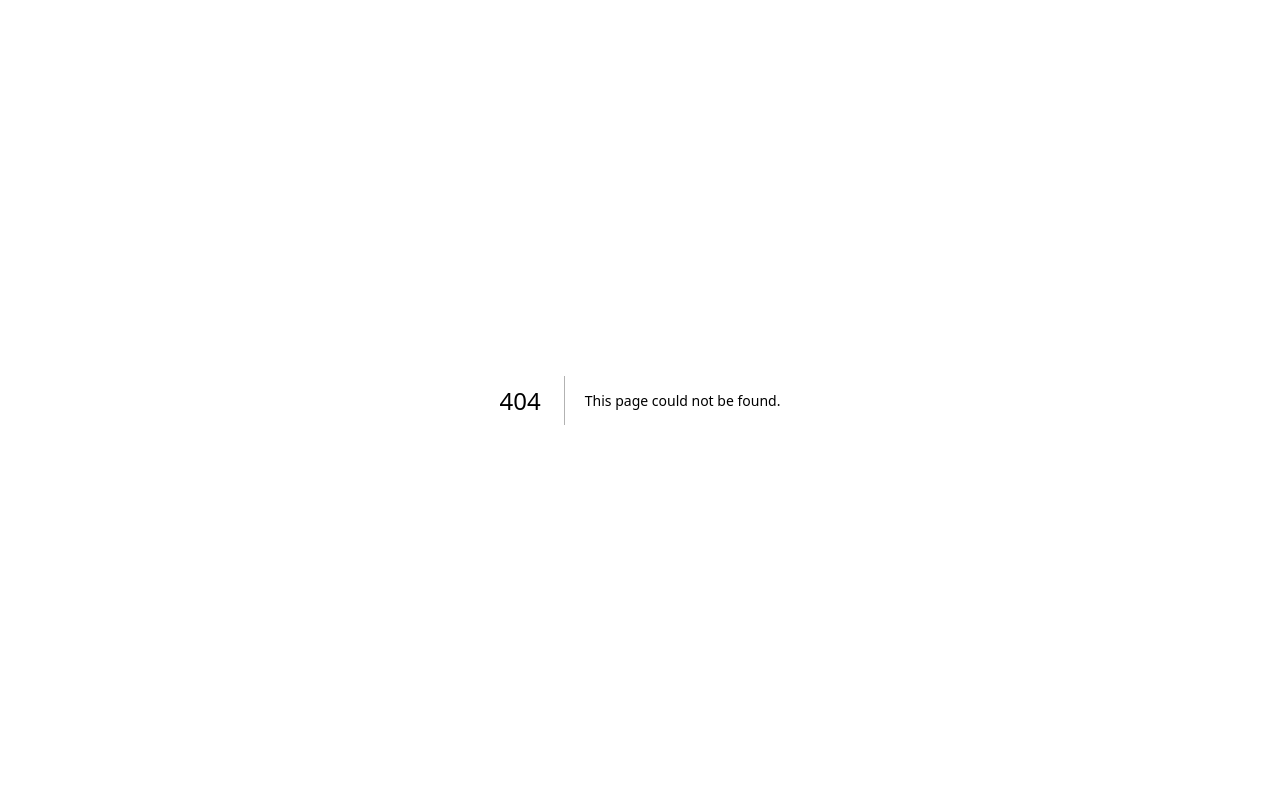
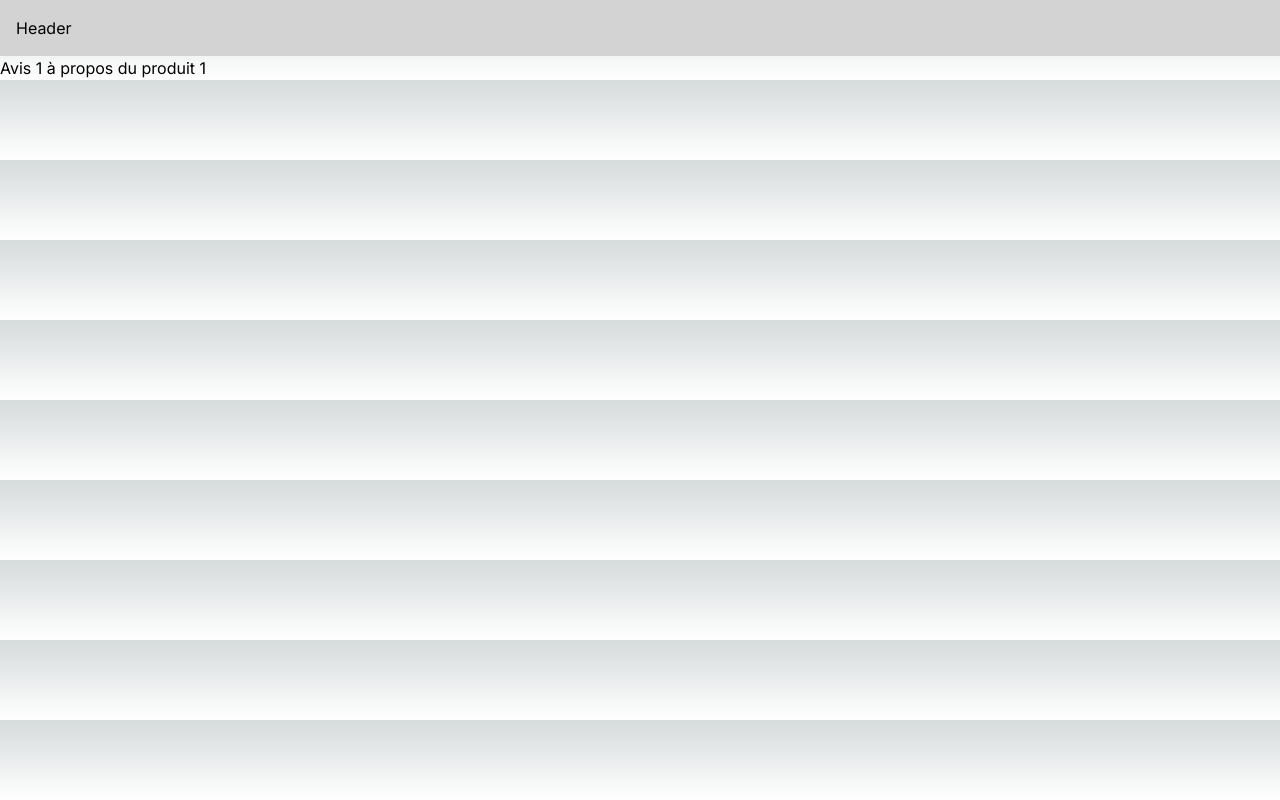
Before and after one commit to aaidoudi91/L2Q1, a Next.js app: page /buy/products/1/reviews/1 in a window 1280 px wide. Before the commit this address had no page. Built offline with nearby package versions, Linux system fonts and the light colour scheme.

Commit message:
architecture

```diff
--- /dev/null
+++ b/src/app/(auth)/login/page.tsx
@@ -0,0 +1,3 @@
+export default function Login(){
+    return <h1>Se connecter</h1>
+}
--- /dev/null
+++ b/src/app/(auth)/register/page.tsx
@@ -0,0 +1,3 @@
+export default function Register(){
+    return <h1>Créer un compte</h1>
+}
--- /dev/null
+++ b/src/app/about/page.tsx
@@ -0,0 +1,3 @@
+export default function About(){
+    return <h1>À Propos</h1>
+}
--- /dev/null
+++ b/src/app/account/page.tsx
@@ -0,0 +1,3 @@
+export default function Account(){
+    return <h1>Votre compte</h1>
+}
--- /dev/null
+++ b/src/app/buy/products/[productsId]/page.tsx
@@ -0,0 +1,7 @@
+export default function ProductDetails({params} : {
+    params : {
+        productsId : string
+    }
+}) {
+    return <h1>Détails à propos du produit {params.productsId}</h1>;
+}
--- /dev/null
+++ b/src/app/buy/products/[productsId]/reviews/[reviewsId]/page.tsx
@@ -0,0 +1,8 @@
+export default function ProductDetails({params} : { //fonction react prend un objet en argument avec une propriété params
+    params : {                                      //cette propriété est elle-même un objet avec deux propriétés productsId et reviewsId
+        productsId : string                         //celles-ci sont utilisés pour personnaliser le contenu affiché en fonction du produit / avis séléctionné
+        reviewsId : string
+    }
+}) {
+    return <h1>Avis {params.reviewsId} à propos du produit {params.productsId}</h1>;
+}
--- /dev/null
+++ b/src/app/buy/products/page.tsx
@@ -0,0 +1,10 @@
+export default function Product(){
+    return (
+        <>
+            <h1>Produits</h1>
+            <h2>Produit 1</h2>
+            <h2>Produit 2</h2>
+            <h2>Produit 3</h2>
+        </>
+    )
+}
--- /dev/null
+++ b/src/app/contact/page.tsx
@@ -0,0 +1,3 @@
+export default function Contact(){
+    return <h1>Nous contacter</h1>
+}
--- a/src/app/layout.tsx
+++ b/src/app/layout.tsx
@@ -5,8 +5,8 @@ import "./globals.css";
 const inter = Inter({ subsets: ["latin"] });
 
 export const metadata: Metadata = {
-  title: "Create Next App",
-  description: "Generated by create next app",
+  title: "eCommerce Website",
+  description: "Generated by L2Q1",
 };
 
 export default function RootLayout({
@@ -15,8 +15,16 @@ export default function RootLayout({
   children: React.ReactNode;
 }>) {
   return (
-    <html lang="en">
-      <body className={inter.className}>{children}</body>
+    <html lang="fr">
+      <body className={inter.className}>
+      <header                             //toutes les pages du site auront le meme header defini ici
+          style={{
+              backgroundColor: "lightgrey",
+              padding: "1rem",
+          }}>
+      <p>Header</p>
+      </header>
+      {children}</body>
     </html>
   );
 }
--- /dev/null
+++ b/src/app/not-found.tsx
@@ -0,0 +1,7 @@
+export default function NotFound(){ //utilisé comme une page par défaut pour gérer les erreurs 404
+    return (                                    //Si une URL spécifique n'est pas associée à une page existante dans l'application, Next.js redirigera automatiquement vers cette page "NotFound"
+        <div>
+        <h2>Page non trouvé</h2>
+            <p>Impossible de trouver la ressource demandée</p>
+        </div>)
+}
--- a/src/app/page.tsx
+++ b/src/app/page.tsx
@@ -1,4 +1,4 @@
-import Image from "next/image";
+import Image from "next/image"; //page de base lors de la création "npx create-next-app@latest <nomduprojet>" -> lancé avec "npm run dev"
 
 export default function Home() {
   return (
@@ -29,14 +29,7 @@ export default function Home() {
       </div>
 
       <div className="relative flex place-items-center before:absolute before:h-[300px] before:w-full sm:before:w-[480px] before:-translate-x-1/2 before:rounded-full before:bg-gradient-radial before:from-white before:to-transparent before:blur-2xl before:content-[''] after:absolute after:-z-20 after:h-[180px] after:w-full sm:after:w-[240px] after:translate-x-1/3 after:bg-gradient-conic after:from-sky-200 after:via-blue-200 after:blur-2xl after:content-[''] before:dark:bg-gradient-to-br before:dark:from-transparent before:dark:to-blue-700 before:dark:opacity-10 after:dark:from-sky-900 after:dark:via-[#0141ff] after:dark:opacity-40 before:lg:h-[360px] z-[-1]">
-        <Image
-          className="relative dark:drop-shadow-[0_0_0.3rem_#ffffff70] dark:invert"
-          src="/next.svg"
-          alt="Next.js Logo"
-          width={180}
-          height={37}
-          priority
-        />
+        <p>Test</p>
       </div>
 
       <div className="mb-32 grid text-center lg:max-w-5xl lg:w-full lg:mb-0 lg:grid-cols-4 lg:text-left">
```
